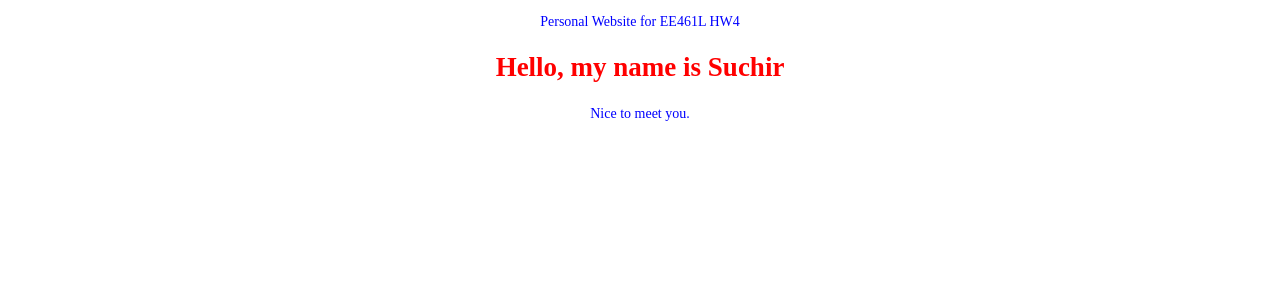
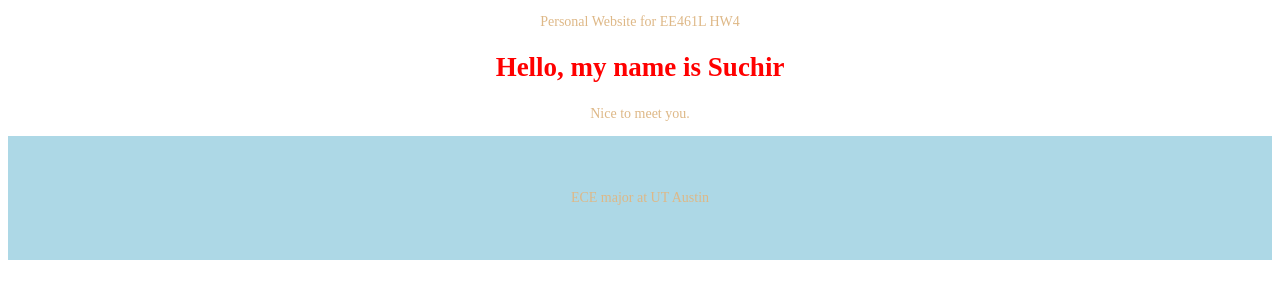
Before and after one commit to SuchirVemulapalli/SuchirVemulapalli.github.io, a plain HTML site: page index.html in a window 1280 px wide. Drawn offline with Linux system fonts and the light colour scheme.

Commit message:
testing id

```diff
--- a/index.html
+++ b/index.html
@@ -13,5 +13,11 @@
     <p>Nice to meet you.</p>
   </div>
 
+  <div id="myHeader">
+    <p>
+      ECE major at UT Austin
+    </p>
+  </div>
+
 </body>
 </html>
--- a/stylesheet.css
+++ b/stylesheet.css
@@ -1,7 +1,7 @@
 p {
     font-size: 14px;
 	text-align: center;
-	color: blue;
+	color: burlywood;
 }
 
 
@@ -10,3 +10,11 @@ p {
 	text-align: center;
 	color: red;
 }
+
+
+#myHeader {
+    background-color: lightblue;
+    color: black;
+    padding: 40px;
+    text-align: center;
+  }
```
